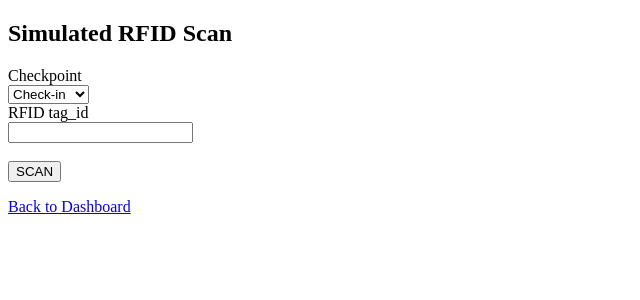
After one commit to Bitok-2/baggage-tracker, a Flask app: page /scan in a window 1280 px wide. The commit adds this page. Shown: the top 300 px of the page, without its empty margins (0-640 px from the left). Run offline with Flask 3, Linux system fonts and the light colour scheme; the visitor is signed in with stand-in values (Sample User, id 1).

Commit message:
scanning tag_id

```diff
--- a/app.py
+++ b/app.py
@@ -49,6 +49,20 @@ class AuditLog(db.Model):
     action = db.Column(db.String(40), nullable=False)
     record_id = db.Column(db.String(64), nullable=True)
     timestamp = db.Column(db.DateTime, nullable=False, default=datetime.now)
+
+
+
+STATUS_FLOW = ["checked in", "Screened", "Arrived", "Collected"]
+CHECKPOINT_STATUS = {
+        "Check-in": "Checked in",
+        "Security": "Screened",
+        "Loading": "Loaded",
+        "Arrival": "Arrived",
+        "Collection": "Collected",
+    }
+def audit(action, record_id=None):
+    db.session.add(AuditLog(user_id=session.get("user_id"), action=action, record_id=record_id))
+    db.session.commit()
 
 
 @app.route("/")
@@ -109,6 +123,24 @@ def register():
     return render_template("register.html")
 
 
+@app.route("/scan", methods=["GET", "POST"])
+def scan():
+    if "user_id" not in session:
+        return redirect(url_for("login"))
+    if request.method == "POST":
+        tag_id = request.form.get("tag_id", "").strip()
+        checkpoint = request.form.get("checkpoint", "")
+        if not tag_id or checkpoint not in CHECKPOINT_STATUS:
+            flash("Enter a tag ID and choose a checkpoint")
+        else:
+            bag = Baggage.query.filter_by(rfid_tag_id=tag_id).first()
+            if bag is None:
+                audit("UNKNOWN_TAG_SCAN", tag_id)
+                flash("FLAGGED: unknown or unregistered tag" + tag_id)
+            else:
+                flash("Tag found: bag" + bag.reference_no + "(" + bag.passenger_name +" ), current status: " + bag.current_status)
+    return render_template("scan.html", checkpoints=list(CHECKPOINT_STATUS))
+
 
 @app.route("/dbtest")
 def dbtest():
--- a/templates/dashboard.html
+++ b/templates/dashboard.html
@@ -9,6 +9,7 @@
     <h2>Staff Dashboard</h2>
     <p>Welcome, {{ name }}</p>
     <p><a href="{{ url_for('register') }}">Register baggage</a></p>
+    <p><a href="{{ url_for('scan') }}">Simulate RFID scan</a></p>
     <form method="POST" action="/logout">
         <button type="submit">LOGOUT</button>
     </form>
--- /dev/null
+++ b/templates/scan.html
@@ -0,0 +1,30 @@
+<!DOCTYPE html>
+<html lang="en">
+<head>
+    <meta charset="UTF-8">
+    <meta name="viewport" content="width=device-width, initial-scale=1.0">
+    <title>RFID Scan</title>
+</head>
+<body>
+    <h2>Simulated RFID Scan</h2>
+
+    {% with messages = get_flashed_messages()%}
+    {% for message in messages %}
+    <p>{{ message }}</p>
+    {% endfor %}
+    {% endwith %}
+
+    <form method="POST">
+        <label for="checkpoint">Checkpoint</label><br>
+        <select name="checkpoint" id="checkpoint">
+            {% for c in checkpoints %}
+            <option value="{{ c }}">{{ c }}</option>
+            {% endfor %}
+        </select><br>
+        <label for="tag_id">RFID tag_id</label><br>
+        <input type="text" id="tag_id" name="tag_id" required><br><br>
+        <button type="submit">SCAN</button>
+    </form>
+    <p><a href="{{ url_for('dashboard') }}">Back to Dashboard</a></p>
+</body>
+</html>
```
